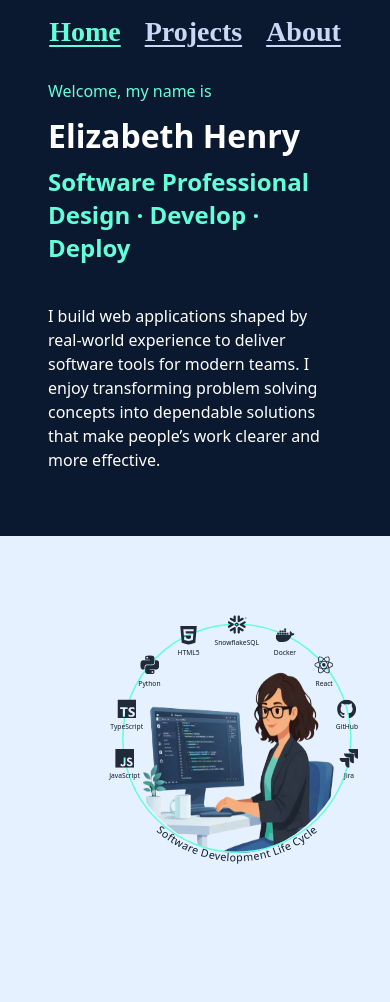
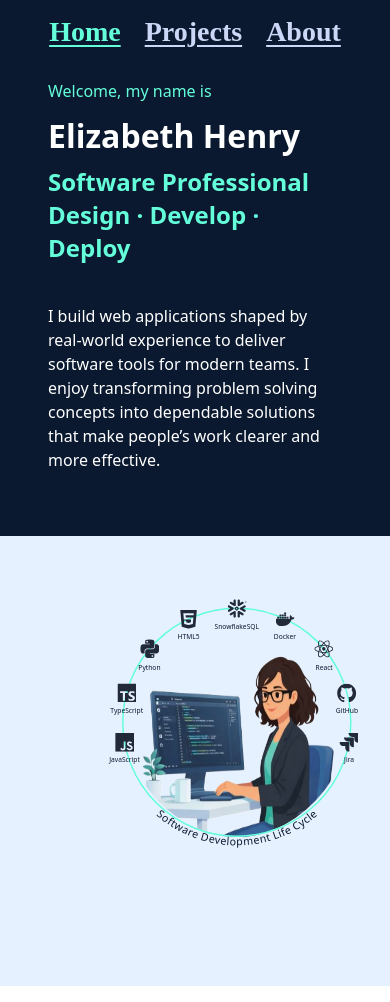
Before and after one commit to elirhenry/Portfolio, a React (Create React App) app in the folder frontend/: page / in a window 390 px wide. Shown: the top 1002 px of the page. Built offline with nearby package versions, Linux system fonts and the light colour scheme.

Commit message:
Added video to Projects page.

```diff
--- a/frontend/src/Components/Layout.css
+++ b/frontend/src/Components/Layout.css
@@ -26,7 +26,6 @@
 
 /* ---------- Mobile ---------- */
 @media (max-width: 900px) {
-
   .page__content {
     flex-direction: column;
     min-height: auto;
@@ -35,21 +34,24 @@
   .left-side,
   .right-side {
     width: 100%;
-    min-height: auto; /* overrides the 100vh */
+    min-height: auto;
   }
 
   .left-side {
     display: flex;
     flex-direction: column;
-    justify-content: flex-start; /* pushes content to top */
+    justify-content: flex-start;
     align-items: center;
     gap: 1rem;
-    padding-top: 1rem;
+    min-height: 0;
+    height: auto;
+    padding-top: 0;
+    padding-bottom: 0;
   }
 
-  /* remove vertical centering spacing */
   .left-side > * {
     margin-top: 0 !important;
+    margin-bottom: 0 !important;
   }
 
   .right-side {
@@ -57,7 +59,13 @@
     border-radius: 0;
   }
 
-  /* Scale the entire IconArc */
+  .home .home-arc,
+  .left-side svg,
+  .left-side img {
+    margin-top: 0 !important;
+    align-self: flex-start;
+  }
+
   .home .home-arc {
     transform: scale(0.82);
     transform-origin: top center;
```
